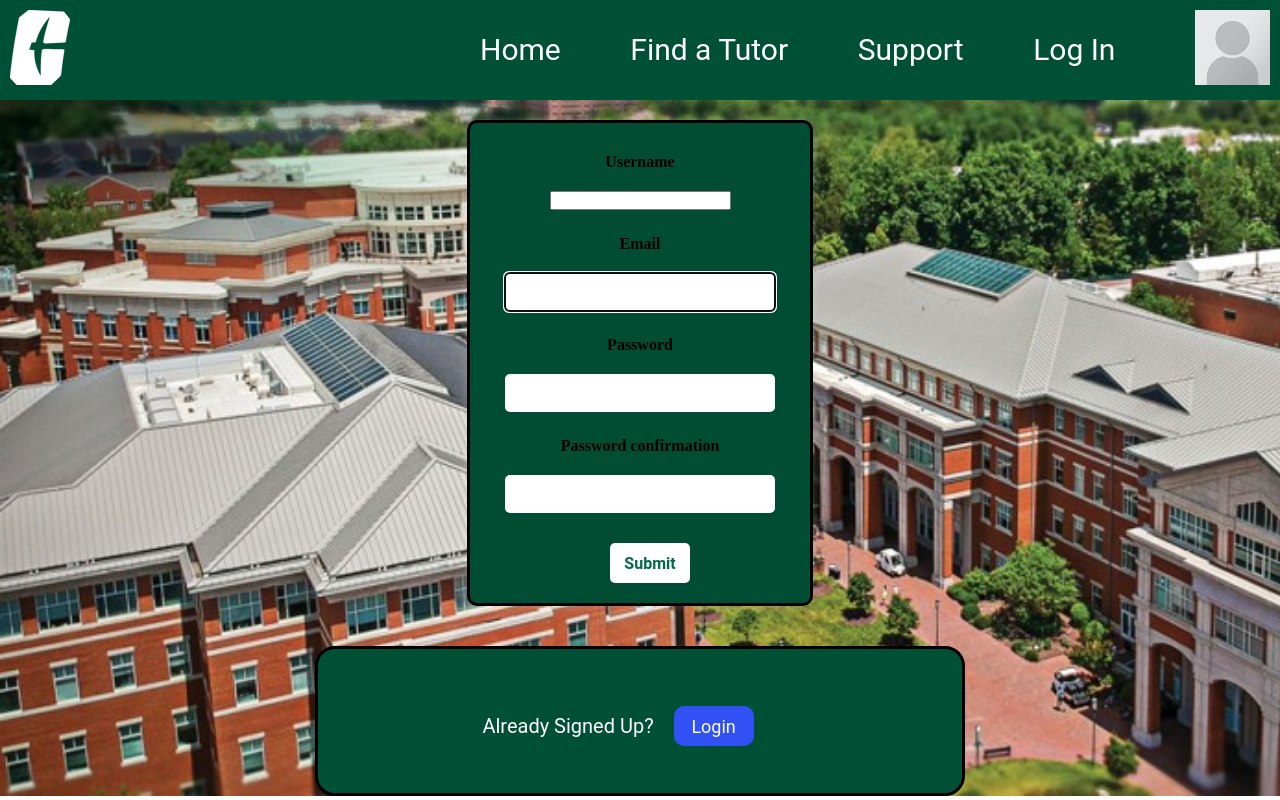
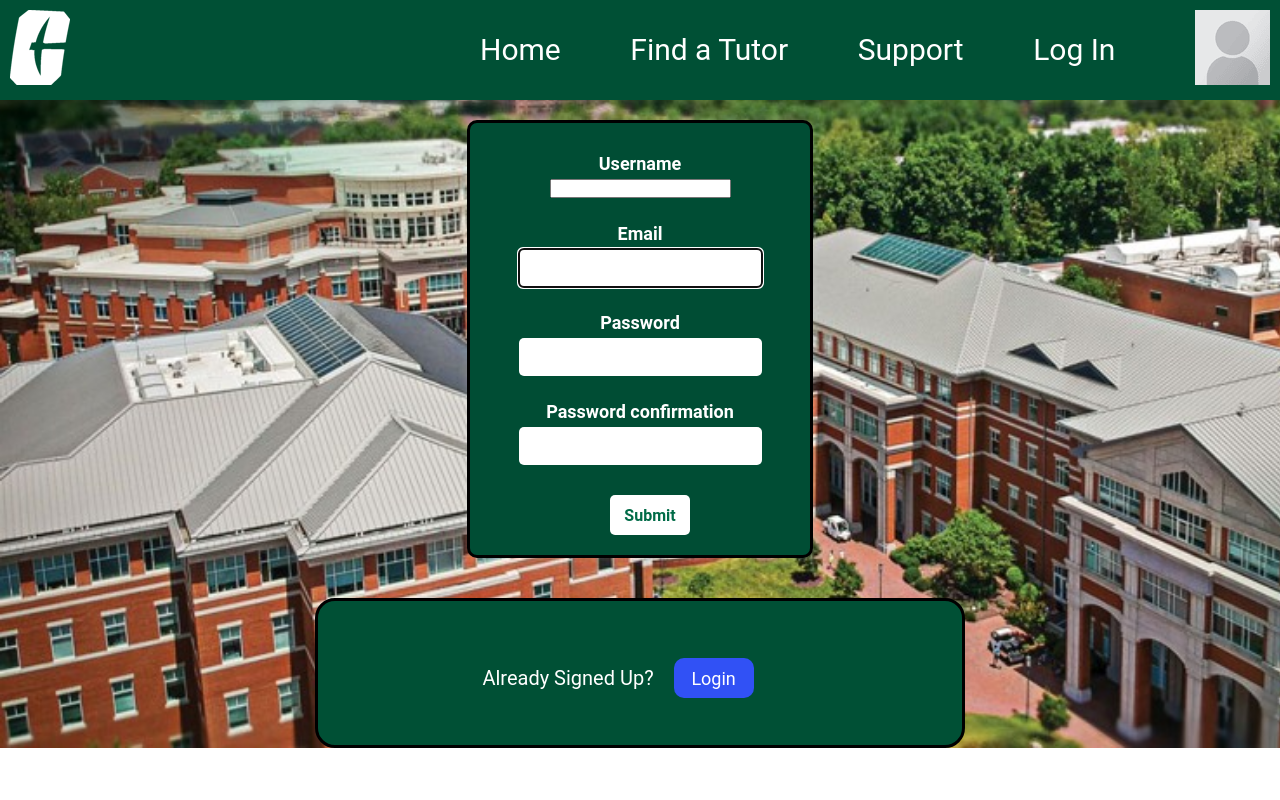
Before and after one commit to CaileanMM/Group2Project, a Django app: page /register/ in a window 1280 px wide. Run offline with Django 5.2, Linux system fonts and the light colour scheme.

Commit message:
Fixed Register Styling

```diff
--- a/UNCCtutor/UNCCtutor/base/templates/base/register.html
+++ b/UNCCtutor/UNCCtutor/base/templates/base/register.html
@@ -9,8 +9,10 @@
         {% csrf_token %}
         <div class="register-container">
             {% for field in form %}
-                    <label for="room_name" class="register-field" >{{ field.label }}</label>
-                {{ field }}
+                <div class="field-container">
+                    <label for="room_name" class="login-label" >{{ field.label }}</label>
+                    {{ field }}
+                </div>
             {% endfor %}
             <button class="sign-up-button" type="submit">Submit</button>
         </div>
```
Also changed, not shown: UNCCtutor/UNCCtutor/db.sqlite3.
